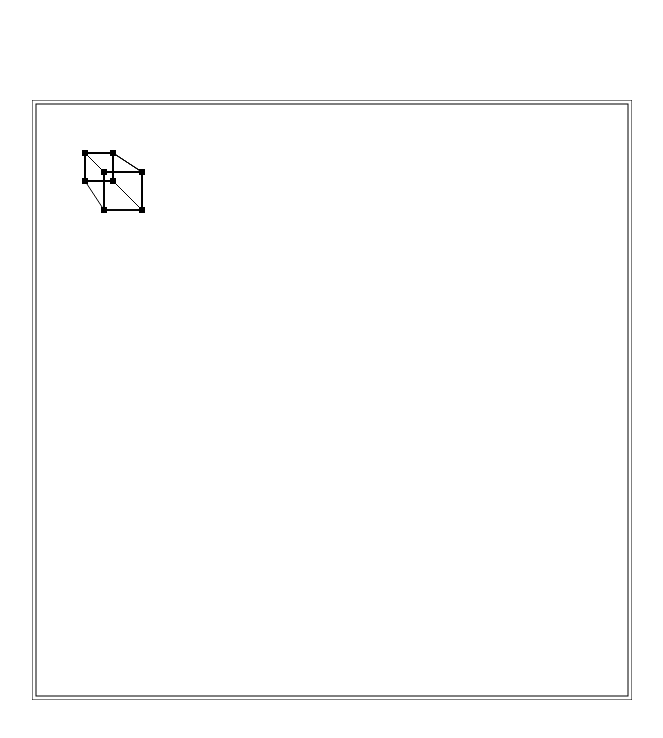
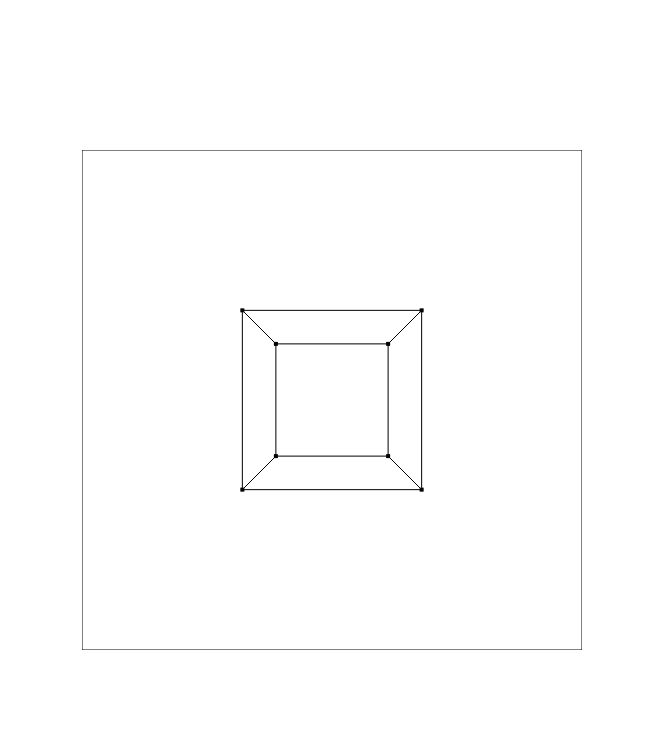
Before and after one commit to kkapi/3d-render, a plain HTML site: page index.html in a window 1280 px wide. Shown: the whole page, without its empty margins (308-971 px from the left). Drawn offline with Linux system fonts and the light colour scheme.

Commit message:
correct axis projection

```diff
--- a/index.html
+++ b/index.html
@@ -10,7 +10,7 @@
 
 <body>
     <div class="container">
-        <canvas height='600' width='600' id='example'>Обновите браузер</canvas>
+        <canvas height='500' width='500' id='example'>Обновите браузер</canvas>
         <script src="./script.js"></script>
     </div>
 </body>
--- a/script.js
+++ b/script.js
@@ -1,26 +1,27 @@
-const SCREEN_SIZE = 588;
-const PIXEL_SIZE = 6;
+const example = document.getElementById("example");
+const ctx = example.getContext('2d');
 
-var example = document.getElementById("example"),
-    ctx = example.getContext('2d');
-example.width = 600;
-example.height = 600;
-ctx.strokeRect(0, 0, 600, 600);
-ctx.strokeRect(4, 4, 592, 592);
+const PIXEL_SIZE = 4;
+const CENTER = (example.width / 2) - PIXEL_SIZE / 2;
+const DISPLAY_SIZE = 500;
+const FOCAL_LENGTH = 800;
 
-let centerX = Math.floor(SCREEN_SIZE / 2);
-let centerY = Math.floor(SCREEN_SIZE / 2);
+example.width = DISPLAY_SIZE;
+example.height = DISPLAY_SIZE;
 
+ctx.strokeRect(0, 0, DISPLAY_SIZE, DISPLAY_SIZE);
+
+const OFFSET = 125 + PIXEL_SIZE / 2;
 
 const vertex_table = [
-    [centerX + 63, centerX + 63, centerX + 63],
-    [centerX + 63, centerX - 63, centerX + 63],
-    [centerX - 63, centerX - 63, centerX + 63],
-    [centerX - 63, centerX + 63, centerX + 63],
-    [centerX + 63, centerX + 63, centerX - 63],
-    [centerX + 63, centerX - 63, centerX - 63],
-    [centerX - 63, centerX - 63, centerX - 63],
-    [centerX - 63, centerX + 63, centerX - 63]
+    [CENTER + OFFSET, CENTER + OFFSET, CENTER + OFFSET],
+    [CENTER + OFFSET, CENTER - OFFSET, CENTER + OFFSET],
+    [CENTER - OFFSET, CENTER - OFFSET, CENTER + OFFSET],
+    [CENTER - OFFSET, CENTER + OFFSET, CENTER + OFFSET],
+    [CENTER + OFFSET, CENTER + OFFSET, CENTER - OFFSET],
+    [CENTER + OFFSET, CENTER - OFFSET, CENTER - OFFSET],
+    [CENTER - OFFSET, CENTER - OFFSET, CENTER - OFFSET],
+    [CENTER - OFFSET, CENTER + OFFSET, CENTER - OFFSET]
 ]
 
 const edge_table = [
@@ -29,43 +30,100 @@ const edge_table = [
     [0, 4], [1, 5], [2, 6], [3, 7]
 ]
 
-const project_table = [];
-
-for (let vertex of vertex_table) {
-    let [x_project, y_project] = project_vertex(vertex, 100)
-    project_table.push([x_project, y_project]);
-    ctx.fillRect(x_project, y_project, 6, 6)
+const camera = {
+    x: 248,
+    y: 248,
+    z: 800
 }
 
-for (let edge of edge_table) {
-    ctx.moveTo(project_table[edge[0]][0] + 3, project_table[edge[0]][1] + 3);
-    ctx.lineTo(project_table[edge[1]][0] + 3, project_table[edge[1]][1] + 3);
+const screen = {
+    z: 500
+}
+
+function drawVertices(vertex_table) {
+    for (let vertex of vertex_table) {
+        ctx.fillRect(vertex[0], vertex[1], PIXEL_SIZE, PIXEL_SIZE)
+    }
+}
+
+function drawEdges(vertex_table, edge_table) {
+    for (let edge of edge_table) {
+        ctx.moveTo(vertex_table[edge[0]][0] + PIXEL_SIZE / 2, vertex_table[edge[0]][1] + PIXEL_SIZE / 2);
+        ctx.lineTo(vertex_table[edge[1]][0] + PIXEL_SIZE / 2, vertex_table[edge[1]][1] + PIXEL_SIZE / 2);
+    }
+
     ctx.stroke();
 }
 
-function project_vertex(vertex, focal_length) {
-    let [x, y, z] = vertex;
+function getProgectVertex(vertex) {
+     let [x, y, z] = vertex;
 
-    x_project = Math.floor((focal_length * x) / (z + focal_length));
-    y_project = Math.floor((focal_length * y) / (z + focal_length));
+    let x_length = (Math.abs(screen.z - z) * Math.abs(x - camera.x)) / (Math.abs(screen.z - z) + Math.abs(camera.z - screen.z))
+    let x_project = x > camera.x ? x - x_length : x + x_length;
 
-    return [x_project, y_project];
+    let y_length = (Math.abs(screen.z - z) * Math.abs(y - camera.y)) / (Math.abs(screen.z - z) + Math.abs(camera.z - screen.z))
+    let y_project = y > camera.y ? y - y_length : y + y_length;
+
+    return [x_project, y_project, z];
 }
 
+function getProgectVertexTable(vertex_table) {
+    project_table = [];
 
-// const timer = ms => new Promise(res => setTimeout(res, ms))
+    for (let vertex of vertex_table) {
+        let project_coordinates = getProgectVertex(vertex);
+        project_table.push(project_coordinates);
+    }
 
-// async function load() {
-//     for (i = 0; i < 8; i ++)
-//         for (j = 0; j < 8; j ++) {
-//             ctx.clearRect(20 + i * 32, 20 + j * 32, 32, 32);
-//             await timer(500);
-//         }
-// }
+    return project_table;
+}
 
-// load();
+function rotateAroundX(vertex_table, radians) {
+    let rotated_table = [];
+    let rotation_matrix = [
+        [Math.cos(radians), -Math.sin(radians)],
+        [Math.sin(radians), Math.cos(radians)]
+    ]
 
+    console.log(rotation_matrix)
+
+    for (let vertex of vertex_table) {
+        [x, y, z] = vertex;
+        console.log([y, z]);
+        let res = multiply([[y, z]], rotation_matrix);
+        console.log(res)
+        rotated_table.push([x, ...res[0]])
+    }
+
+    return rotated_table;
+}
+
+function drawFigure(vertex_table, edge_table) {
+    drawVertices(vertex_table);
+    drawEdges(vertex_table, edge_table);
+};
+
+drawFigure(getProgectVertexTable(vertex_table), edge_table);
 
 // strokeRect(x, y, ширина, высота) // Рисует прямоугольник
 // fillRect(x, y, ширина, высота)   // Рисует закрашенный прямоугольник
 // clearRect(x, y, ширина, высота)  // Очищает область на холсте размер с прямоугольник заданного размера
+
+function multiply(a, b) {
+    var aNumRows = a.length, aNumCols = a[0].length,
+        bNumRows = b.length, bNumCols = b[0].length,
+        m = new Array(aNumRows);  // initialize array of rows
+    for (var r = 0; r < aNumRows; ++r) {
+      m[r] = new Array(bNumCols); // initialize the current row
+      for (var c = 0; c < bNumCols; ++c) {
+        m[r][c] = 0;             // initialize the current cell
+        for (var i = 0; i < aNumCols; ++i) {
+          m[r][c] += a[r][i] * b[i][c];
+        }
+      }
+    }
+    return m;
+  }
+
+  var a = [[8, 3], [2, 4], [3, 6]],
+  b = [[1, 2, 3], [4, 6, 8]];
```
Also changed, not shown: script1.js (added, +86 -0 lines).
